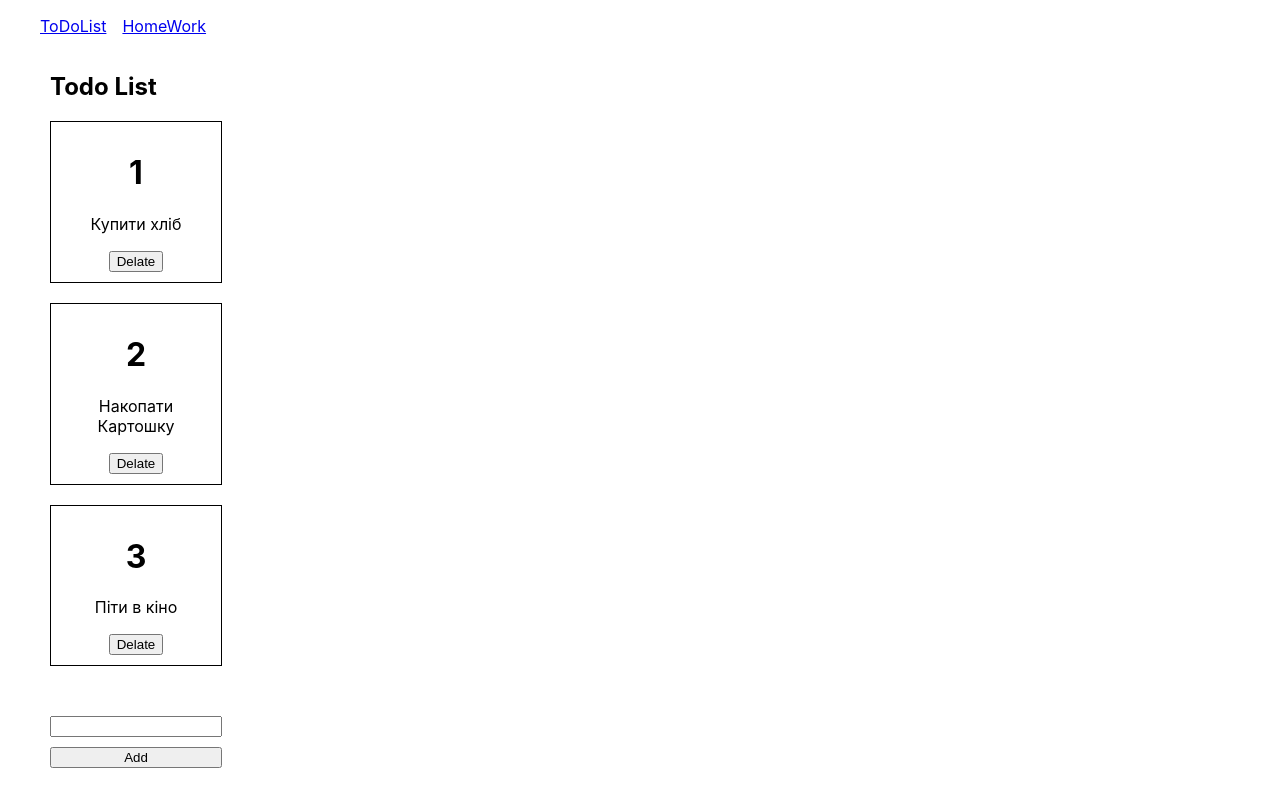
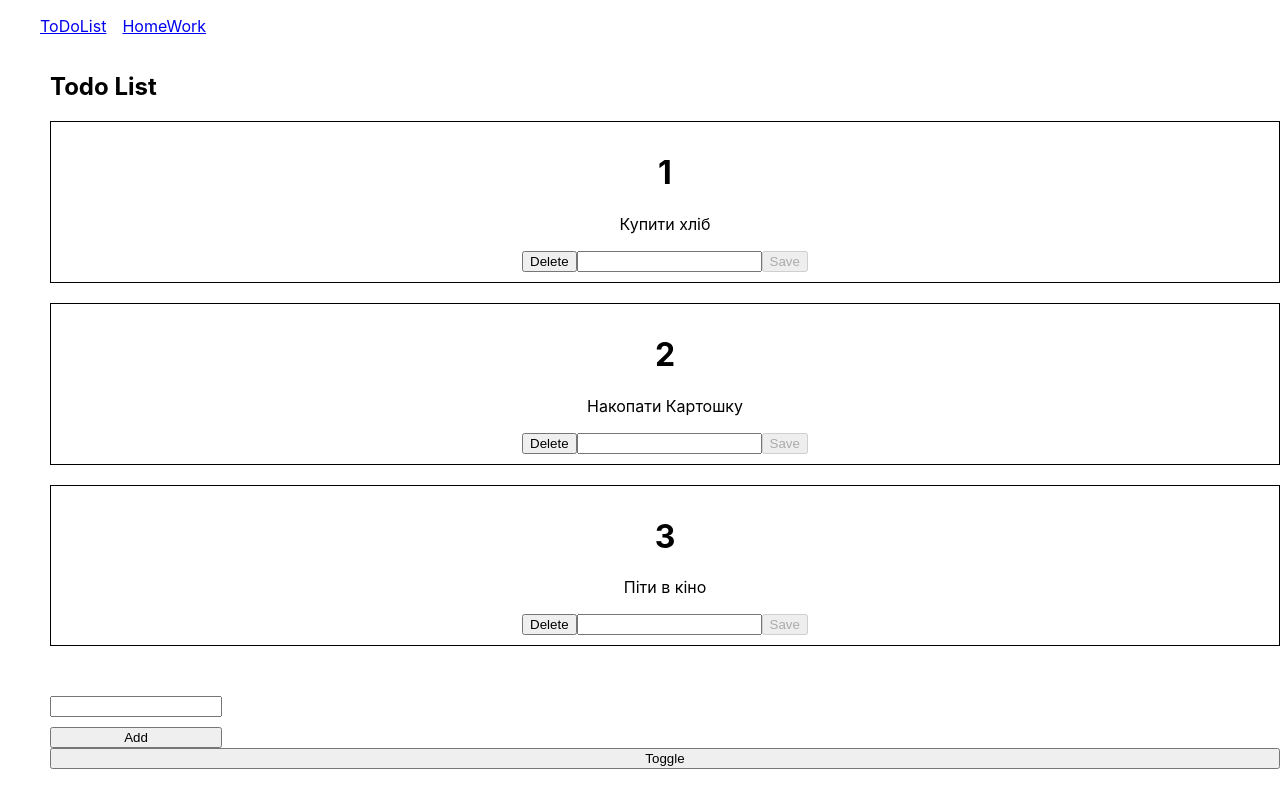
Before and after one commit to MargaritaGolovey/testReact, a React (Create React App) app: page /todoList in a window 1280 px wide. Built offline with nearby package versions, Linux system fonts and the light colour scheme.

Commit message:
new commit

```diff
--- /dev/null
+++ b/src/components/todo-list/todo-list-item/todol-list-item.js
@@ -0,0 +1,36 @@
+import { useEffect, useState } from "react";
+
+const TodoListItem = ({ item, deleteElem, editElement }) => {
+  const [value, setValue] = useState("");
+  useEffect(() => {
+    console.log("render");
+  });
+  return (
+    <div
+      key={item.id}
+      style={{
+        border: "1px solid black",
+        marginBottom: "20px",
+        textAlign: "center",
+        padding: "10px",
+      }}
+    >
+      <h1>{item.id}</h1>
+      <p>{item.action}</p>
+      <button onClick={() => deleteElem(item.id)}>Delete</button>
+      <input type="text" onChange={(e) => setValue(e.target.value)} />
+      <button
+        disabled={value.length < 3}
+        onClick={() => {
+          console.log("click");
+          editElement(value, item.id);
+        }}
+      >
+        Save
+      </button>
+      {value.length < 3 && value !== "" ? <p>Ввести больше 3!</p> : null}
+    </div>
+  );
+};
+
+export default TodoListItem;
--- a/src/components/todo-list/todo-list.js
+++ b/src/components/todo-list/todo-list.js
@@ -1,5 +1,6 @@
-import React, { useState } from "react";
+import React, { useState, useMemo } from "react";
 import TodoItemAdd from "./todo-add/todo-add";
+import TodoListItem from "./todo-list-item/todol-list-item";
 
 const todoListInitialData = [
   { id: 1, action: "Купити хліб" },
@@ -9,20 +10,58 @@ const todoListInitialData = [
 
 const TodoList = () => {
   const [todoListData, setTodoListData] = useState(todoListInitialData);
+  const [toggle, setToggle] = useState(false);
+  const editElement = (value, id) => {
+    const newArray = todoListData.map((item) =>
+      item.id === id ? { id, action: value } : item
+    );
+    setTodoListData(newArray);
+  };
 
   const todoItemAdd = (action) => {
+//видялаємо перший елемент і бачимо що при створенні в нас не створється елемент з айді 1 а створюється елемент з айді 4
+//виправити
+
+//local Storrage
+//session Storage
+//який формат
+
+    const isAvailableId = (element, index, array) => {
+      if (array[index]?.id + 1 !== array[index + 1]?.id) return true;
+    };
+
     if (!action) return;
-    setTodoListData([...todoListData, { id: todoListData.length + 1, action }]);
-  };
-  const [elem, delElem] = useState();
-
-  const deleteElem = (el) => {
-    delElem(
-      todoListData.map((item, index) =>
-        item.id == el ? todoListData.splice(index, 1) : null
-      )
+    setTodoListData(
+      [
+        ...todoListData,
+        {
+          id:
+            todoListData.findIndex(isAvailableId) !== -1
+              ? todoListData[todoListData.findIndex(isAvailableId)].id + 1
+              : todoListData.length + 1,
+          action,
+        },
+      ].sort((a, b) => a.id - b.id)
     );
   };
+
+  const deleteElem = (id) => {
+    const result = todoListData.filter((el) => el.id !== id);
+    setTodoListData(result);
+  };
+
+  const memoTodoList = useMemo(() => {
+    return todoListData.map((item) => {
+      return (
+        <TodoListItem
+          key={item.id}
+          item={item}
+          editElement={editElement}
+          deleteElem={deleteElem}
+        />
+      );
+    });
+  }, [todoListData]);
 
   return (
     <div
@@ -34,28 +73,18 @@ const TodoList = () => {
       }}
     >
       <h2>Todo List</h2>
-      {todoListData.map((item) => {
-        return (
-          <React.Fragment key={item.id}>
-            <div
-              style={{
-                border: "1px solid black",
-                marginBottom: "20px",
-                width: "150px",
-                textAlign: "center",
-                padding: "10px",
-              }}
-            >
-              <h1>{item.id}</h1>
-              <p>{item.action}</p>
-              <button id={item.id} onClick={(e) => deleteElem(e.target.id)}>
-                Delate
-              </button>
-            </div>
-          </React.Fragment>
-        );
-      })}
+
+      {memoTodoList}
+      {toggle && <p>knopka On</p>}
       <TodoItemAdd todoItemAdd={todoItemAdd} />
+
+      <button
+        onClick={() => {
+          setToggle((value) => !value);
+        }}
+      >
+        Toggle
+      </button>
     </div>
   );
 };
```
